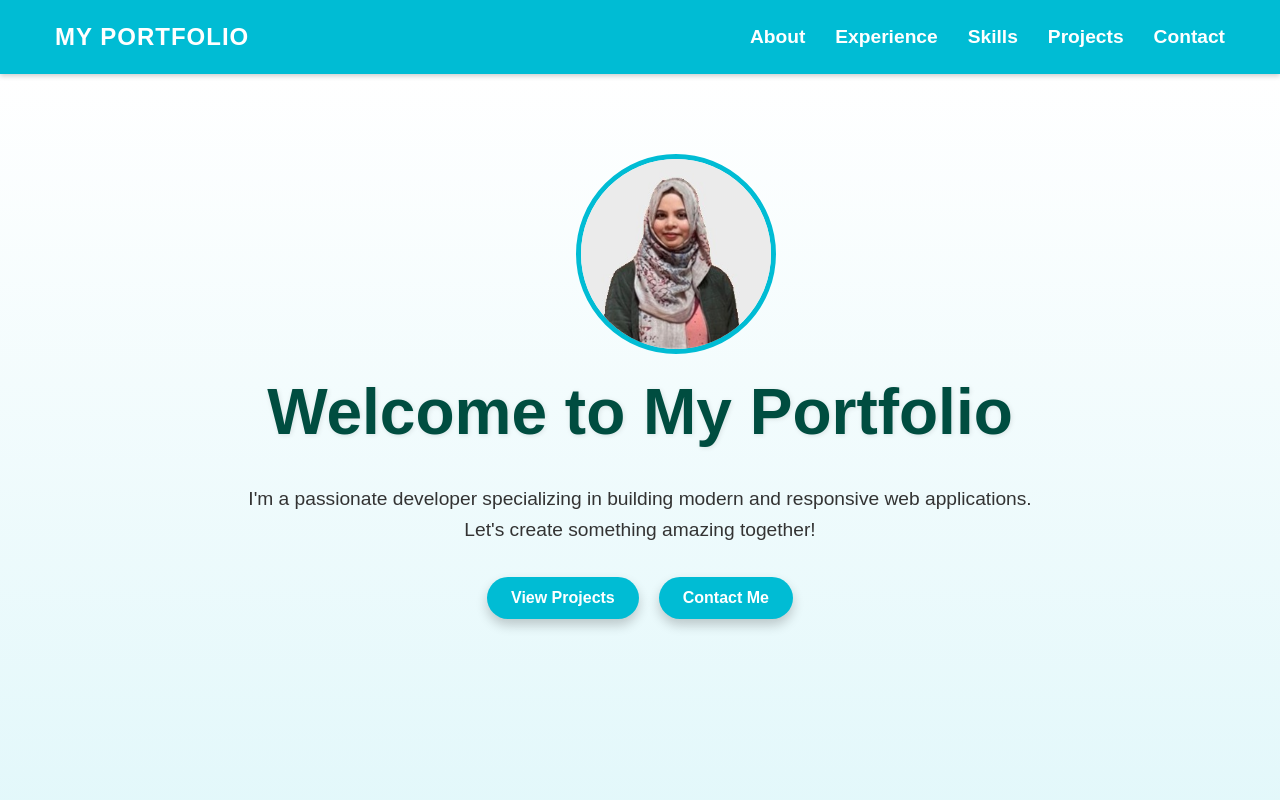
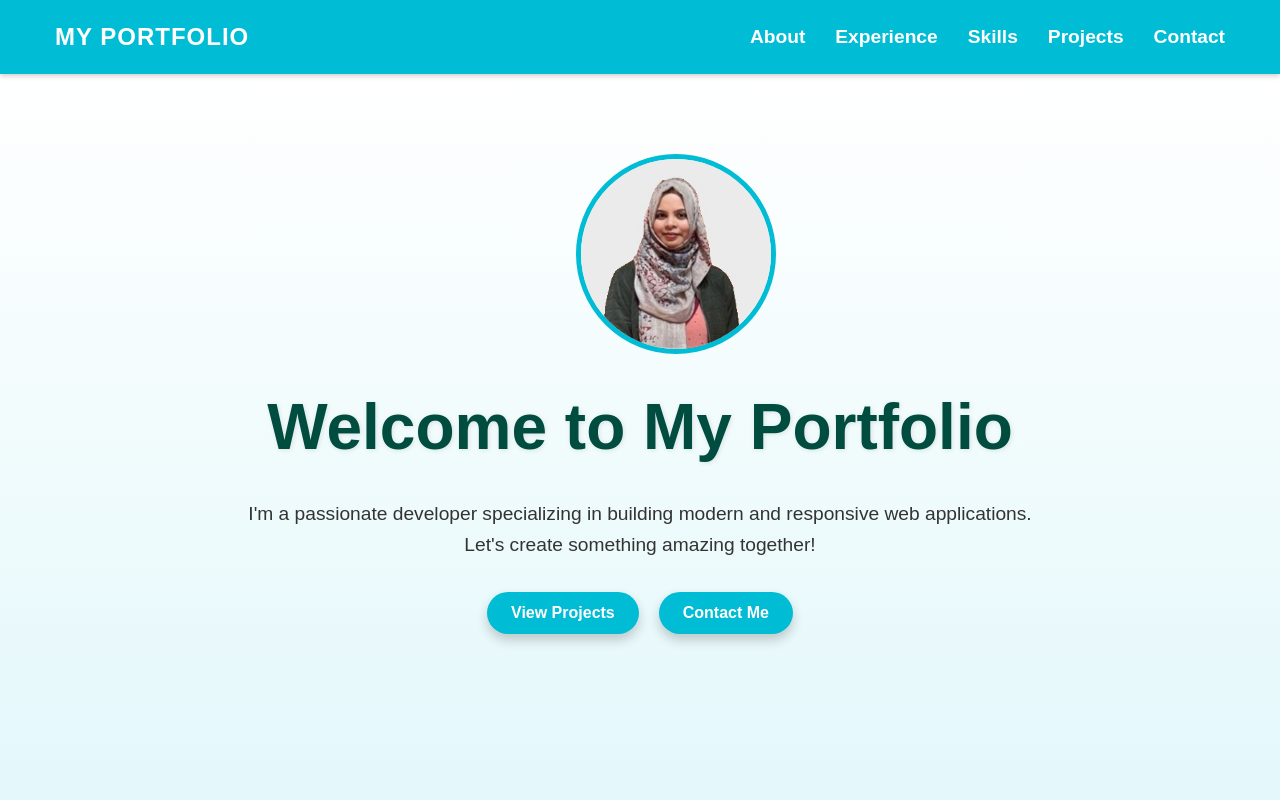
Before and after one commit to AliaF123/AliaFirdous, a React (Create React App) app: page / in a window 1280 px wide. Shown: the top 800 px of the page. Built offline with nearby package versions, Linux system fonts and the light colour scheme.

Commit message:
added space

```diff
--- a/src/styles/hero.scss
+++ b/src/styles/hero.scss
@@ -21,7 +21,7 @@
     font-family: 'Poppins', sans-serif;
     width: 100%;
     max-width: 800px;
-    padding-top: 30px;
+    padding-top: 60px;
 
     h1 {
       font-size: clamp(2.5rem, 5vw, 4rem);
```
